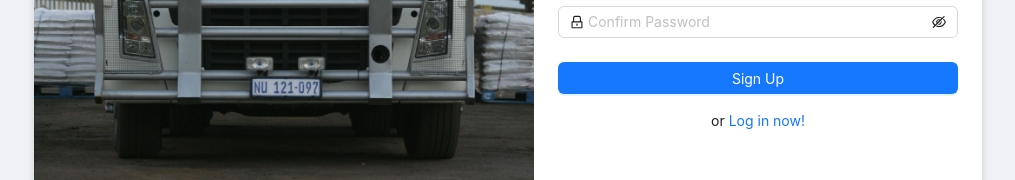
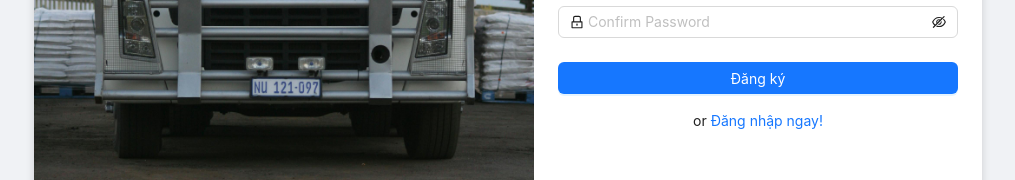
Before and after one commit to hoangh20/transfleet-frontend, a React (Create React App) app: page /sign-up in a window 1280 px wide. Shown: the part 518-698 px from the top of the page, without its empty margins (132-1147 px from the left). Built offline with nearby package versions, Linux system fonts and the light colour scheme.

Commit message:
update sign-up-page and VehicleDetailPage

```diff
--- a/src/pages/sign-up/sign-up.jsx
+++ b/src/pages/sign-up/sign-up.jsx
@@ -175,12 +175,12 @@ const SignupPage = () => {
 
             <Form.Item>
               <Button block type='primary' htmlType='submit'>
-                Sign Up
+                Đăng ký
               </Button>
               <Flex justify='center' style={{ marginTop: 16 }}>
                 or{' '}
                 <a href='/sign-in' style={{ marginLeft: 4 }}>
-                  Log in now!
+                  Đăng nhập ngay!
                 </a>
               </Flex>
             </Form.Item>
--- a/src/pages/vehicle/VehicleDetailPage.jsx
+++ b/src/pages/vehicle/VehicleDetailPage.jsx
@@ -43,8 +43,6 @@ const VehicleDetailPage = () => {
   const [isEditing, setIsEditing] = useState(false);
   const [imageUrl, setImageUrl] = useState('');
   const [isDeleteModalVisible, setIsDeleteModalVisible] = useState(false);
-  const statusLabels = ['Đang rảnh', 'Đang thực hiện chuyến', 'Bảo dưỡng', 'Không còn sử dụng'];
-  const typeLabels = ['Xe đầu kéo', 'Rơ moóc'];
 
   useEffect(() => {
     const fetchVehicle = async () => {
@@ -252,18 +250,10 @@ const VehicleDetailPage = () => {
                 name="type"
                 rules={[{ required: true, message: 'Vui lòng chọn loại xe' }]}
               >
-              {isEditing ? (
-                <Select size="large">
+                <Select size="large" disabled={!isEditing} defaultValue={vehicle.type}>
                   <Option value={0}>Xe đầu kéo</Option>
                   <Option value={1}>Rơ moóc</Option>
                 </Select>
-              ) : (
-                <Input
-                  readOnly
-                  value={typeLabels[vehicle.type] || 'Không xác định'}
-                  size="large"
-                />
-              )}
               </Form.Item>
             </Col>
             <Col span={12}>
@@ -276,16 +266,12 @@ const VehicleDetailPage = () => {
                 name="status"
                 rules={[{ required: true, message: 'Vui lòng chọn trạng thái xe' }]}
               >
-                {isEditing ? (
-                  <Select size="large">
+                <Select size="large" disabled={!isEditing} defaultValue={vehicle.status}>
                   <Option value={0}>Đang rảnh</Option>
                   <Option value={1}>Đang thực hiện chuyến</Option>
                   <Option value={2}>Bảo dưỡng</Option>
                   <Option value={3}>Không còn sử dụng</Option>
                 </Select>
-                ) : (
-                  <Input readOnly value={statusLabels[vehicle.status] || 'Không xác định'} size="large" />
-                )}
               </Form.Item>
             </Col>
           </Row>
```
Lines whose indentation alone changed are shown as unchanged.
